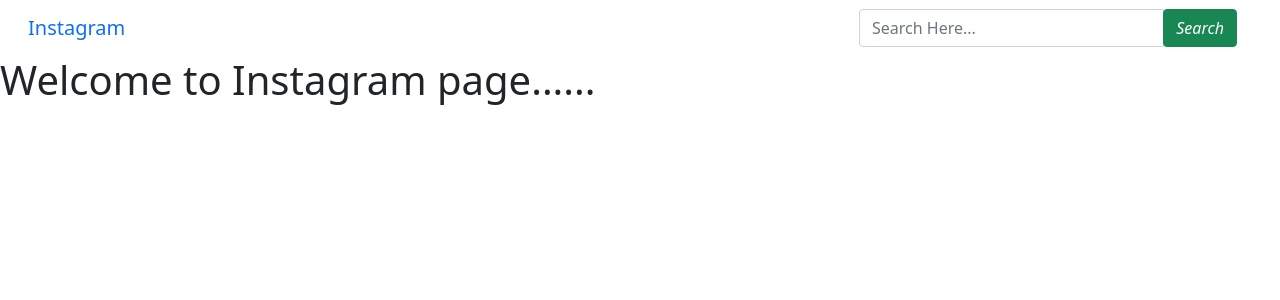
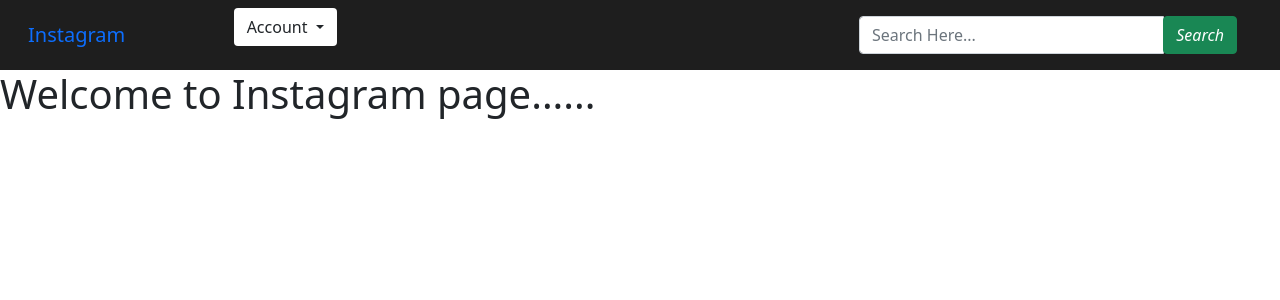
Before and after one commit to Moses-254-Mugo/Photo_App, a Django app: page / in a window 1280 px wide. Shown: the top 300 px of the page. Run offline with Django 3.2, Linux system fonts and the light colour scheme; the visitor is signed in with stand-in values (Sample User, id 1); some libraries are stand-ins or nearby versions.

Commit message:
Modify files

```diff
--- a/instagramClone/urls.py
+++ b/instagramClone/urls.py
@@ -16,9 +16,11 @@ Including another URLconf
 from django.contrib import admin
 from django.conf.urls import url,include
 from django.urls import path
+from django.contrib.auth import views
 
 urlpatterns = [
     url('admin/', admin.site.urls),
     url(r'',include('myinstagram.urls')),
     url(r'^accounts/', include('registration.backends.simple.urls')),
+    url(r'^logout/$', views.LogoutView.as_view(), {"next_page": '/'}),
 ]
--- a/myinstagram/templates/navbar.html
+++ b/myinstagram/templates/navbar.html
@@ -4,6 +4,18 @@
 
   <meta charset="utf-8">
   <meta name="viewport" content="width=device-width, initial-scale=1">
+  <style>
+    nav{
+      background-color: #1e1e1e;
+    }
+    li{
+      list-style-type: none;
+    }
+    .dropdown-toggle{
+      background-color: #fff;
+    }
+
+  </style>
 </head>
 <body>
 <nav class="navbar navbar-inverse">
@@ -11,6 +23,35 @@
     <div class="navbar-header">
       <a class="navbar-brand" href="/">Instagram</a>
     </div>
+    <!--The search form above-->
+    <div class="col-sm-6 col-md-6">
+      {% if user.is_authenticated %}
+      <ul>
+        <li class="dropdown">
+          <a href="#" class="dropdown-toggle btn btn-default" data-toggle="dropdown" role="button" aria-expanded="false">Account
+                    <span class="caret"></span>
+                </a>
+          <ul class="dropdown-menu" role="menu">
+            <li>
+              <a href="/">Home</a>
+            </li>
+            <li>
+              <a href="/accounts/password/change">Change Password</a>
+            </li>
+            <li>
+              <a href="/logout">Logout</a>
+            </li>
+          </ul>
+        </li>
+      </ul>
+      {% else %}
+      <li>
+        <a class='btn btn-default' href="/accounts/login">Login</a>
+      </li>
+
+      {% endif %}
+    </div>
+
      <!-- Adding a search form  -->
      <div class="col-sm-4 col-md-4 navbar-right">
 
```
